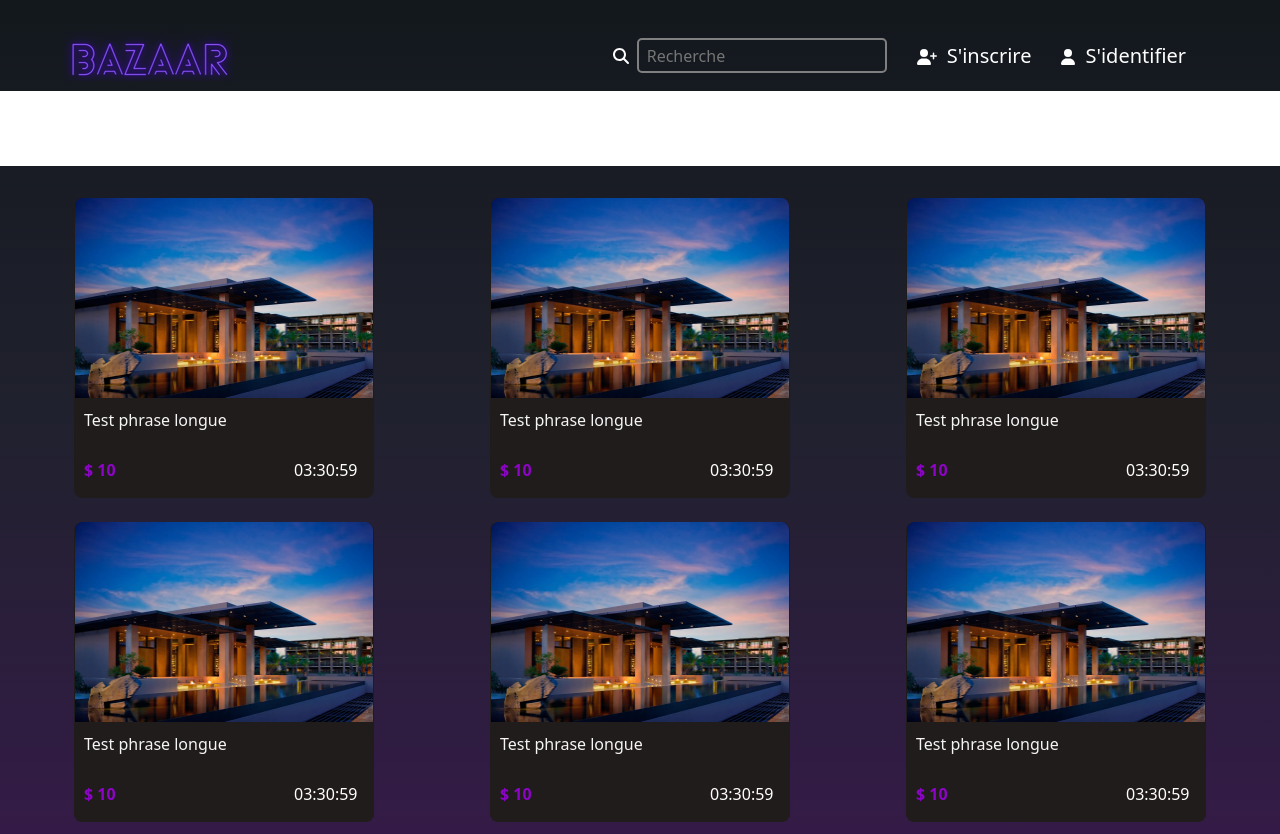
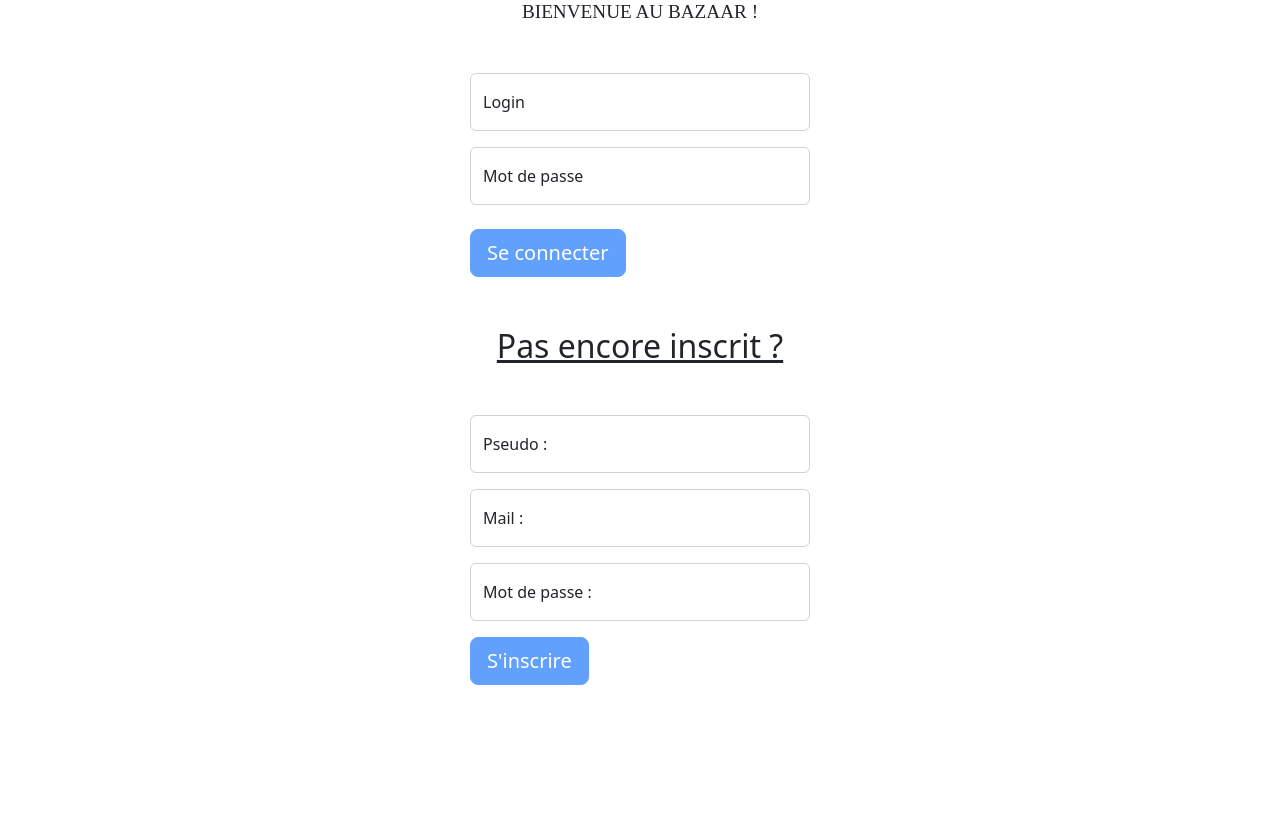
Before and after one commit to Mikrofus/projetTI2022, an Angular app: page /login in a window 1280 px wide. After the commit the page ends 800 px from the top, so only its background shows below. Built offline with nearby package versions, Linux system fonts and the light colour scheme.

Commit message:
Add routing

```diff
--- a/src/app/app.component.html
+++ b/src/app/app.component.html
@@ -1 +1 @@
-<app-page-accueil></app-page-accueil>
+<router-outlet></router-outlet>
--- a/src/app/page-accueil/page-accueil.component.html
+++ b/src/app/page-accueil/page-accueil.component.html
@@ -16,8 +16,8 @@
 
 
     <li><fa-icon [icon] = "faMagnifyingGlass"></fa-icon><input type="text" id="barreRecherche" placeholder="Recherche" /></li>
-    <li><fa-icon [icon]="faUserPlus"></fa-icon> <a href="#">S'inscrire</a> </li>
-    <li><fa-icon [icon]="faUser"></fa-icon> <a href="#">S'identifier</a></li>
+    <li><fa-icon [icon]="faUserPlus"></fa-icon> <a>S'inscrire</a> </li>
+    <li><fa-icon [icon]="faUser"></fa-icon> <a routerLink="/login" routerLinkActive="active" >S'identifier</a></li>
 
   </ul>
 
@@ -151,6 +151,6 @@
 
 </body>
 
-
+<router-outlet></router-outlet>
 
 </html>
--- a/src/app/test-vide/test-vide.component.css
+++ /dev/null
@@ -1,96 +0,0 @@
-*{
-
-  margin:0;
-  padding: 0;
-  color: white;
-}
-
-body{
-  background: linear-gradient(#13181d, #20212e, #341b47);
-}
-
-
-
-
-header {
-
-  display: flex;
-  flex-wrap: wrap;
-  justify-content: space-between;
-
-  box-shadow: 0 5px 15px rgba(0, 0, 0, 0);
-  align-items: center;
-  padding: 30px 5% 0 5%;
-  width:100%;
-  margin-bottom: 10px;
-}
-
-
-
-a{
-  text-decoration: none;
-}
-
-
-.titre {
-  margin: 0;
-
-  color: #d33bfd;
-
-}
-
-
-#navbar{
-  display: flex;
-  align-items: center;
-
-
-}
-
-#navbar li{
-
-  color: white;
-  list-style: none;
-  margin: 0 30px 0 0;
-
-
-}
-
-
-
-#navbar li a {
-
-  font-size: 20px;
-  color: white;
-  padding-left: 10px;
-}
-
-#navbar li a:hover {
-  color:#d33bfd;
-
-}
-
-input[type=text]{
-  width:100%; max-width:250px; border:2px solid grey; border-radius:4px; margin:8px 0; outline:none; padding:8px; box-sizing:border-box;
-  height:35px;
-
-}
-
-
-
-#barreRecherche {
-  background-color: transparent;
-  width: 300px;
-  border: 2px solid grey;
-  border-radius: 5px;
-  margin-left: 8px;
-
-
-}
-
-.input-icone{
-  position:relative;
-}
-.input-icone fa-icon{
-  position:absolute; left:0; top:8px; padding:7px 8px; color:white;
-}
```
Also changed, not shown: src/app/app-routing.module.ts (+7 -4 lines), src/app/app.module.ts (+9 -1 lines), src/app/page-accueil/page-accueil.component.ts (+6 -1 lines), src/app/test-vide/test-vide.component.html (deleted, +0 -58 lines), src/app/test-vide/test-vide.component.ts (deleted, +0 -20 lines), 1 other file (tests, documents, lock files or other folders).
